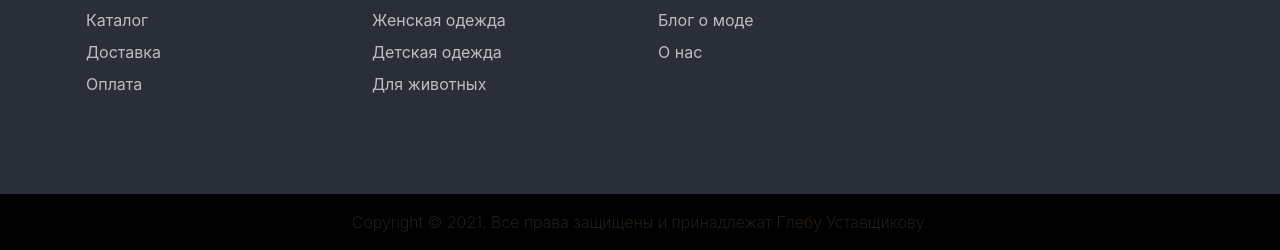
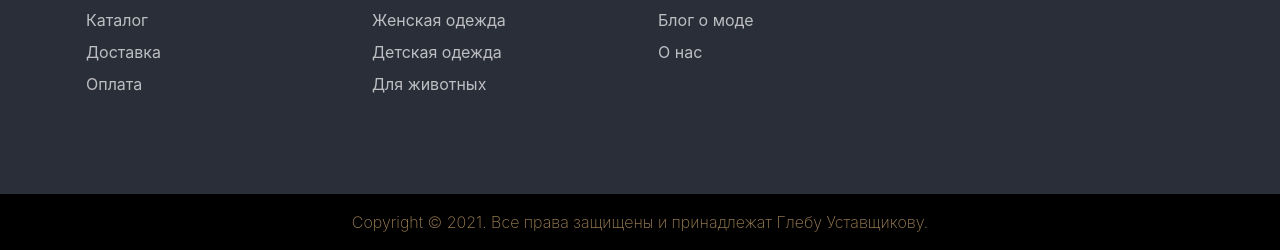
Before and after one commit to pikapy486/adidas-shop, a plain HTML site: page index.html in a window 1280 px wide. Shown: the part 1267-1517 px from the top of the page. Drawn offline with nearby package versions, Linux system fonts and the light colour scheme.

Commit message:
Update style.css

```diff
--- a/css/style.css
+++ b/css/style.css
@@ -308,5 +308,4 @@ footer p {
     line-height: 18px;
     text-align: center;
     color: #A28356;
-    opacity: .3;
 }
```
